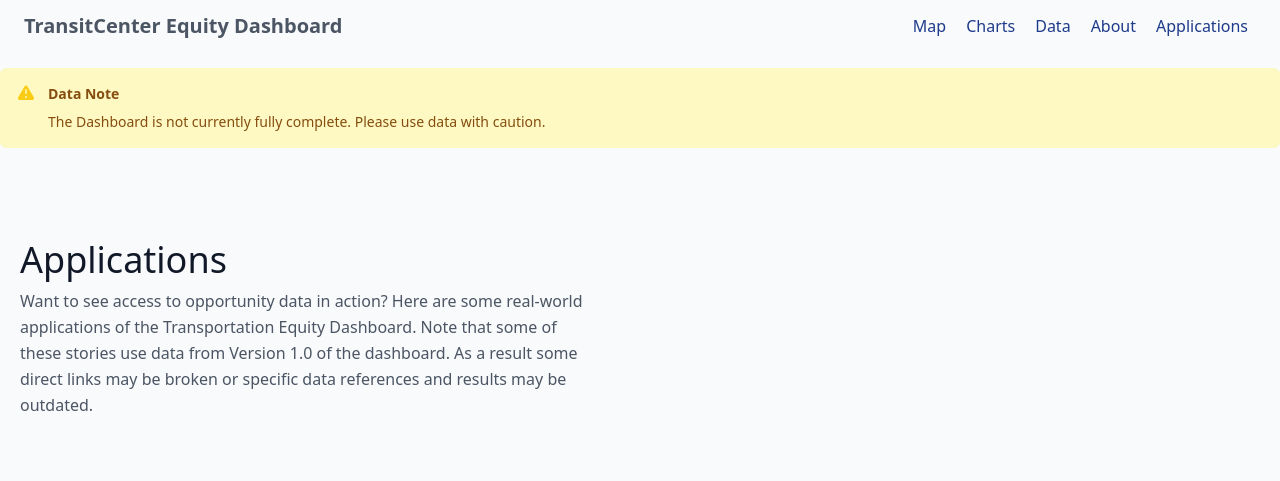
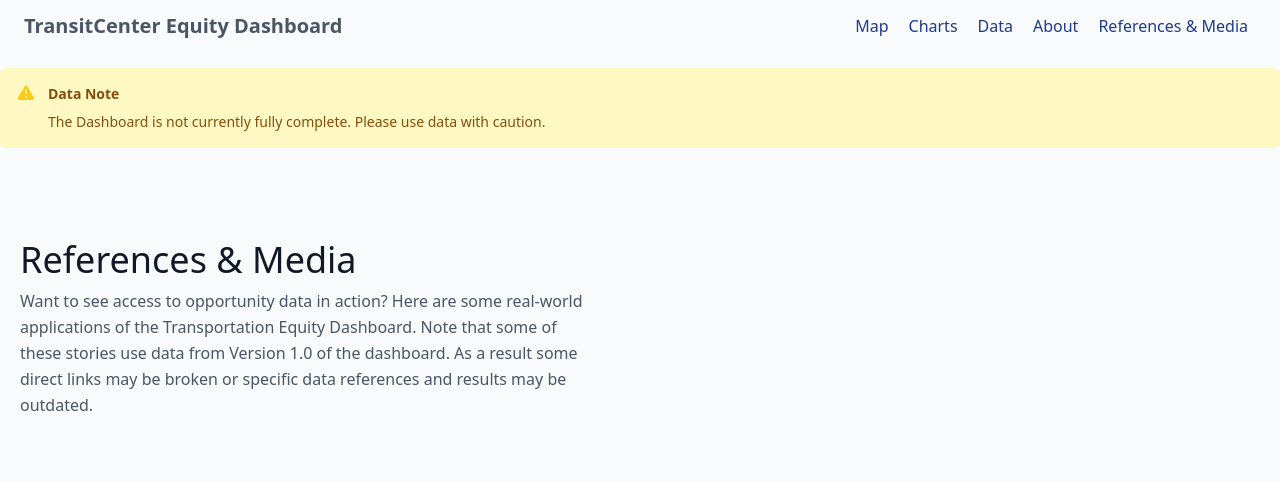
Before and after one commit to transitcenter/ted-dashboard, a Django app: page /references in a window 1280 px wide. Shown: the top 481 px of the page. Run offline with Django 4.2, Linux system fonts and the light colour scheme; data that the repository does not hold is empty; style sheets or scripts are compiled from the project's sources; some libraries are stand-ins or nearby versions.

Commit message:
Updated references page and navbar.

```diff
--- a/dash/map/templates/map/references.html
+++ b/dash/map/templates/map/references.html
@@ -5,7 +5,7 @@
 <main class="py-10 text-gray-600">
     <div class="container flex flex-wrap px-5 py-5 mx-auto items-center">
         <div class="md:w-1/2 md:pr-12 md:py-8 md:border-b-0 mb-10 md:mb-0 pb-10 border-b border-gray-200">
-            <h1 class="text-2xl md:text-4xl font-medium title-font mb-2 text-gray-900">Applications
+            <h1 class="text-2xl md:text-4xl font-medium title-font mb-2 text-gray-900">References & Media
             </h1>
             <p class="leading-relaxed text-base">Want to see access to opportunity data in action? Here are some
                 real-world applications of the Transportation Equity Dashboard. Note
--- a/dash/map/templates/nav.html
+++ b/dash/map/templates/nav.html
@@ -13,7 +13,7 @@
                 <a class="mr-5 hover:text-gray-900" href="/charts">Charts</a>
                 <a class="mr-5 hover:text-gray-900" href="/data">Data</a>
                 <a class="mr-5 hover:text-gray-900" href="/about">About</a>
-                <a class="mr-5 hover:text-gray-900" href="/references">Applications</a>
+                <a class="mr-5 hover:text-gray-900" href="/references">References & Media</a>
             </nav>
         </div>
     </div>
```
